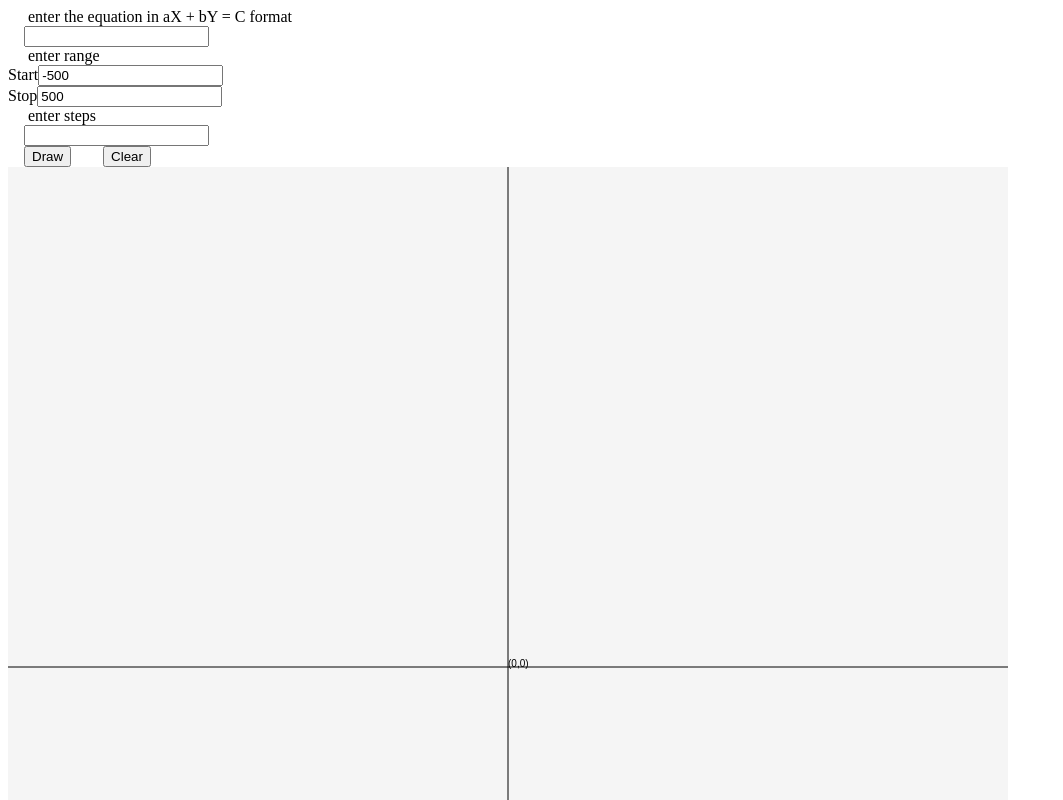
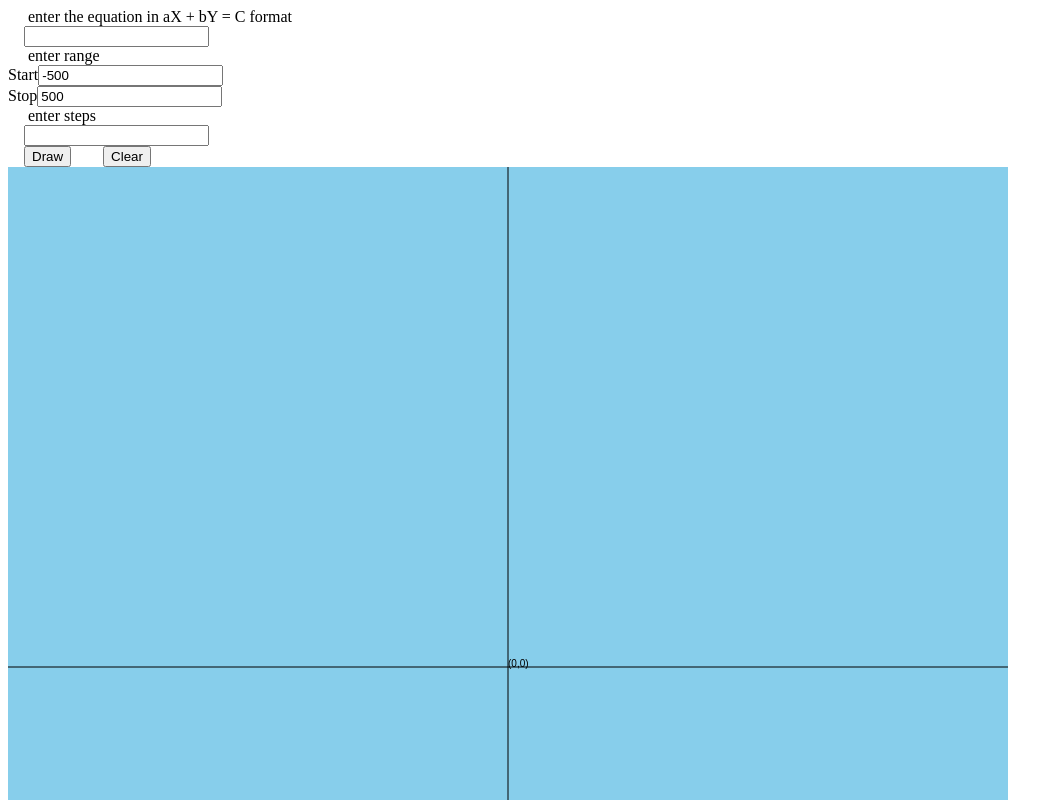
Before and after one commit to prashant-webonise/Assignment, a plain HTML site: page graph/index.html in a window 1280 px wide. Both pictures are taken after a click on the button "Draw". Shown: the top 800 px of the page, without its empty margins (0-1063 px from the left). Drawn offline with Linux system fonts and the light colour scheme.

Commit message:
graph assignment

```diff
--- a/graph/index.html
+++ b/graph/index.html
@@ -5,78 +5,7 @@
         <title>graph</title>
         <meta charset="UTF-8">
         <meta name="viewport" content="width=device-width, initial-scale=1.0">
-        <script type="text/javascript">
-
-            function Points(X,Y,C){
-                this.X=X,
-                this.Y=Y,
-                this.C=C
-            }
-
-            function DrawLine(a1,b1,a2,b2,pen){
-                pen.beginPath();
-
-                pen.moveTo(a1,b1);
-                pen.lineTo(a2,b2);
-                pen.stroke();
-
-            }
-
-            function clearit(){
-                alert("are u sure?");
-                var t=document.getElementById("board");
-                var pen=t.getContext("2d");
-                pen.clearRect(0,0,1000,1000);
-            }
-
-            function processEqn(){
-                var str=document.getElementById("eqn").value;
-                var t1=parseInt(str.substring(0,str.indexOf("X")));
-                var t2=parseInt(str.substring(str.indexOf("X")+1,str.indexOf("Y")));
-                var t3=parseInt(str.substring(str.indexOf("=")+1));
-                var plot = new Points(t1,t2,t3);
-
-                return plot;
-            }
-
-            function Start(){
-                var plot = processEqn();
-                var t=document.getElementById("board");
-                var pen=t.getContext("2d");
-                DrawLine(0,500,1000,500,pen);
-                DrawLine(500,0,500,1000,pen);
-
-                pen.fillText("(0,0)",500,500);
-
-
-                var slope = -1*(parseInt(plot.X)/parseInt(plot.Y));
-                var c = parseInt(plot.C)/parseInt(plot.Y);
-
-
-                var start=parseInt(document.getElementById("x1").value);
-                var end=parseInt(document.getElementById("y1").value);
-                var step=parseInt(document.getElementById("step").value);
-
-                var stepsize=parseInt(-(start-end)/step);
-                var nx=start+500;
-                for( var i=0;i<stepsize;i++){
-                    //alert("next newx "+newx)
-                    //alert("x1 "+newx);
-                    var ny = (nx-500)*slope + c + 500;
-                    //alert("y1 "+newy);
-                    var nxend=nx+step;
-                    //alert("x2 "+newxend);
-                    var nyend = (nxend-500)*slope + c + 500;
-                    //alert("y2 "+newyend);
-
-                    DrawLine(nx,ny,nxend,nyend,pen);
-                    nx=nx+step;
-
-                    //alert("next newx "+newx);
-                }
-            }
-
-        </script>
+        <script src="myScript.js"></script>
     </head>
     <body>
 
@@ -96,7 +25,7 @@
             <input type="button" onclick="clearit()" value="Clear">
         </form>
 
-        <canvas style='background-color:whitesmoke;' id="board" width="1000" height="1000">
+        <canvas style='background-color:skyblue' id="board" width="1000" height="1000">
 
         </canvas>
 
--- /dev/null
+++ b/graph/myScript.js
@@ -0,0 +1,86 @@
+function Line(X,Y,C){
+    this.X=X,
+    this.Y=Y,
+    this.C=C
+}
+
+function drawingBoard(){
+    pen : document.getElementById("board").getContext("2d");
+}
+
+Line.prototype.drawit = function(){
+
+    var mypen = new drawingBoard();
+
+    var slope = -1*(parseInt(this.X)/parseInt(this.Y));
+    var c = parseInt(this.C)/parseInt(this.Y);
+
+
+    var start=parseInt(document.getElementById("x1").value);
+    var end=parseInt(document.getElementById("y1").value);
+    var step=parseInt(document.getElementById("step").value);
+
+    var stepsize=parseInt(-(start-end)/step);
+    var nx=start+500;
+    for( var i=0;i<stepsize;i++){
+        //alert("next newx "+newx)
+        //alert("x1 "+newx);
+
+        var ny = 500-((nx-500)*slope + c );
+        //alert("y1 "+newy);
+        var nxend=nx+step;
+        //alert("x2 "+newxend);
+        var nyend =500-((nxend-500)*slope + c );
+        //alert("y2 "+newyend);
+
+        DrawLine(nx,ny,nxend,nyend,mypen.pen);
+
+        nx=nx+step;
+    }
+}
+
+
+function DrawLine(a1,b1,a2,b2,pen){
+    pen = document.getElementById("board").getContext("2d");
+
+    pen.beginPath();
+
+    pen.moveTo(a1,b1);
+    pen.lineTo(a2,b2);
+    pen.stroke();
+
+}
+
+function clearit(){
+    alert("are u sure?");
+    var t=document.getElementById("board");
+    var pen=t.getContext("2d");
+    pen.clearRect(0,0,1000,1000);
+}
+
+function processEqn(){
+    var str=document.getElementById("eqn").value;
+    var t1=parseInt(str.substring(0,str.indexOf("X")));
+    var t2=parseInt(str.substring(str.indexOf("X")+1,str.indexOf("Y")));
+    var t3=parseInt(str.substring(str.indexOf("=")+1));
+
+
+    var plot = new Line(t1,t2,t3);
+
+
+    return plot;
+}
+
+function Start(){
+    var plot = processEqn();
+    var t=document.getElementById("board");
+    var pen=t.getContext("2d");
+
+    var mypen = new drawingBoard();
+
+    DrawLine(0,500,1000,500,mypen.pen);
+    DrawLine(500,0,500,1000,mypen.pen);
+
+    pen.fillText("(0,0)",500,500);
+    plot.drawit();
+}
```
